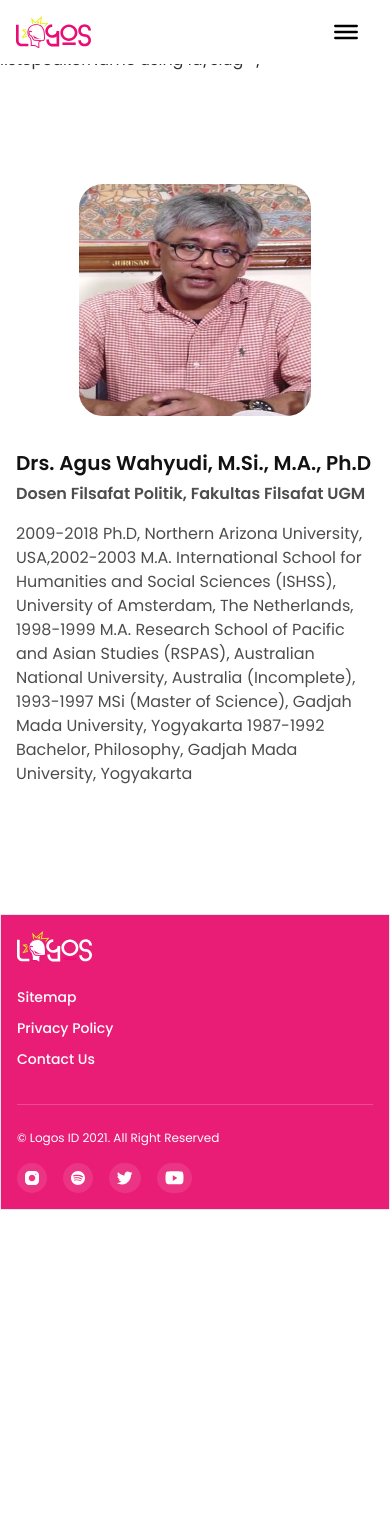
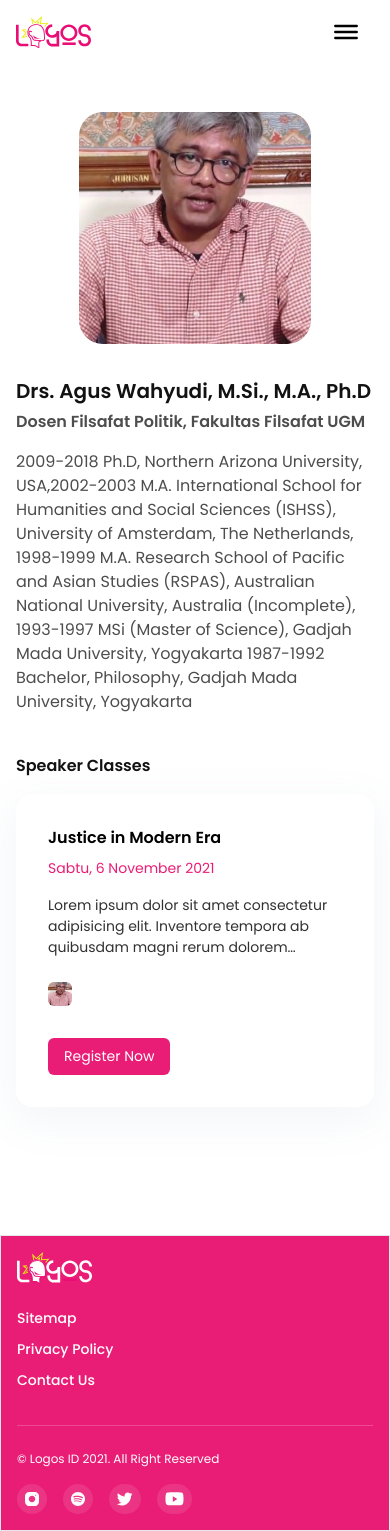
Before and after one commit to logos-engineer/logos-fest, a Next.js app: page /speakers/agus-wahyudi in a window 390 px wide. Before the commit the page ends 1210 px from the top, so only its background shows below. Built offline with nearby package versions, Linux system fonts and the light colour scheme.

Commit message:
fix speaker classlist

```diff
--- a/src/components/Speaker/ListSpeaker.js
+++ b/src/components/Speaker/ListSpeaker.js
@@ -17,7 +17,7 @@ const ListSpeaker = () => {
                 slug={item.slug}
                 name={item.name}
                 university={item.jabatan}
-                imgSrc={item.img}
+                imgSrc={item.imgUrl}
               />
             </div>
           ))}
--- a/src/components/SpeakerDetail/SpeakerClass.js
+++ b/src/components/SpeakerDetail/SpeakerClass.js
@@ -15,12 +15,12 @@ export default function SpeakerClass({ listClass }) {
               <CardSchedule
                 slug={list.slug}
                 category={list.category}
-                key={list.title}
+                key={list.id}
                 title={list.title}
                 date={list.date}
                 subtitle={list.subtitle}
-                urlRegister={list.urlSchedule}
-                imgPerson={list.person}
+                urlRegister={list.url}
+                imgPerson={list.speaker}
               />
             </div>
           ))}
--- a/src/components/SpeakerDetail/SpeakerInfo.js
+++ b/src/components/SpeakerDetail/SpeakerInfo.js
@@ -6,8 +6,9 @@ export default function SpeakerInfo({ photo, name, univ, desc }) {
   return (
     <section id="speaker-info" className="px-4 lg:px-0">
       <Grid className="mt-28 lg:mt-36">
-        <div className="h-[232px] w-[232px] sm:w-[300px] sm:h-[300px] lg:h-[380px] block col-span-full mx-auto rounded-3xl overflow-hidden lg:col-span-4 lg:col-start-2 lg:mx-0 lg:w-full">
+        <div className="h-[232px] w-[232px] lg:h-[380px] block col-span-full mx-auto rounded-3xl overflow-hidden lg:col-span-4 lg:col-start-2 lg:mx-0 lg:w-full">
           <Image
+            objectFit="cover"
             src={photo}
             width={380}
             height={380}
--- /dev/null
+++ b/src/data/listScheduleName.js
@@ -0,0 +1,5 @@
+import { kelas1, kelas2, kelas3, kelas4 } from '@/data/variabels/events'
+
+export const bootcampClass = [kelas1, kelas2, kelas3, kelas4]
+
+export const allSchedule = [...bootcampClass]
--- a/src/data/listSpeakerName.js
+++ b/src/data/listSpeakerName.js
@@ -1,122 +1,33 @@
+import {
+  speaker1,
+  speaker2,
+  speaker3,
+  speaker4,
+  speaker5,
+  speaker6,
+  speaker7,
+  speaker8,
+  speaker9,
+  speaker10,
+  speaker11,
+  speaker12,
+  speaker13,
+} from '@/data/variabels/speakers'
+
 const ListSpeakerName = [
-  {
-    id: 1,
-    name: 'Dr. Phil Fitzerald Kennedy Sitorus, S.Sos., S.Fil.',
-
-    slug: 'phil-kennedy',
-    jabatan: 'Dosen Universitas Pelita Harapan',
-    profile:
-      'Dr. Fitzerald Kennedy Sitorus adalah Dosen Program Studi Liberal Arts. Ia mengajar mata kuliah Sejarah Pemikiran, Filsafat Ilmu Pengetahuan, Etika, dan Logika Terapan. Bidang minatnya meliputi membaca, menulis, dan diskusi. Beliau memperoleh gelar Sarjana Filsafat dari Sekolah Tinggi Filsafat Driyarkara, dan Doktor der Philosophie dari Johann Wolfgang Goethe-Universität, Frankfurt am Main di Jerman',
-    img: '/img/speaker/phil-fitzerald.jpeg',
-  },
-  {
-    id: 2,
-    name: 'Rm. Prof. Dr. Franz Magnis Suseno, SJ',
-    slug: 'franz-magnis',
-    jabatan: 'Guru Besar Emeritus Sekolah Tinggi Filsafat Driyarkara',
-    profile:
-      'Romo Prof. Dr. Franz Magnis-Suseno SJ, rohaniwan, lahir 1936 di Jerman, sejak 1961 di Indonesia, sejak 1977 WNI, belajar filsafat, teologi dan teori politik di Pullach, Yogyakarta dan München; doktorat dalam filsafat 1973 dari Universitas München, sejak 1969 dosen tetap dan sekarang guru besar emeritus Sekolah Tinggi Filsafat Driyarkara di Jakarta. 1987-1998 Ketua Sekolah Tinggi Filsafat Driyarkara, 2008-2017 Ketua Pengurus Yayasan Pendidikan Driyarkara. Sejak 1976 ia mengajar di Universitas Indonesia dan selama 9 tahun di Universitas Katolik Parahyangan Bandung. Ia juga menjadi dosen tamu di beberapa perguruan tinggi di Eropa. ',
-    img: '/img/speaker/franz-magnis.jpg',
-  },
-  {
-    id: 3,
-    name: 'Drs. Agus Wahyudi, M.Si., M.A., Ph.D',
-    slug: 'agus-wahyudi',
-    jabatan: 'Dosen Filsafat Politik, Fakultas Filsafat UGM',
-    profile:
-      '2009-2018 Ph.D, Northern Arizona University, USA,2002-2003 M.A. International School for Humanities and Social Sciences (ISHSS), University of Amsterdam, The Netherlands, 1998-1999 M.A. Research School of Pacific and Asian Studies (RSPAS), Australian National University, Australia (Incomplete), 1993-1997 MSi (Master of Science), Gadjah Mada University, Yogyakarta 1987-1992 Bachelor, Philosophy, Gadjah Mada University, Yogyakarta',
-    img: '/img/speaker/agus-wahyudi.png',
-  },
-  {
-    id: 4,
-    name: 'Martin Suryajaya, M.Hum',
-    slug: 'martin-surjaya',
-    jabatan: 'Kandidat Doktor STF Driyarkara, Jakarta',
-    profile:
-      '2005-2009 S1 STF Driyarkara, Jakarta (jurusan Filsafat) 2010-2012 S2 STF Driyarkara, Jakarta (jurusan Filsafat), 2019 - sekarang kandidat doktor STF Driyarkara, Jakarta (jurusan Filsafat)',
-    img: '/img/speaker/martin-suryajaya.jpg',
-  },
-  {
-    id: 5,
-    name: 'Zainal Arifin Mochtar',
-    slug: 'zainal-arifin',
-    jabatan: 'Pakar Hukum Tata Negara UGM',
-    profile:
-      'Zainal Arifin Mochtar adalah seorang dosen Fakultas Hukum Universitas Gadjah Mada (FH-UGM) Yogyakarta. Zainal juga merupakan alumnus dari tempat ia mengajar. Lulus bergelar sarjana hukum dari UGM di tahun 2003 dengan menyusun tugas akhir berjudul “Konsep Pertanggungjawaban Pelaku Crimes Against Humanity di Pengadilan HAM. Aktif sebagai dosen, juga pegiat antikorupsi dirinya juga aktif meneliti. Zainal tercatat pernah tergabung dalam Pusat Studi Hak Asasi Manusia (PUSHAM) UII Yogyakarta tahun 2001. Sebagai peneliti, Zainal memiliki ketertarikan pada Peradilan Tata Usaha Negara, Hukum Administrasi Negara dan Sosio Humaniora. Di tahun 2012 dirinya memeroleh gelar doktoral dari Universitas Gadjah Mada (UGM) Yogakarta.',
-    img: '/img/speaker/zainal-arifin.jpg',
-  },
-  {
-    id: 6,
-    name: 'Gandjar Laksmana Bonaprapta',
-    slug: 'gandjar-laksmana',
-    jabatan: 'Pakar Hukum Universitas Indonesia',
-    profile:
-      'Ganjar Laksmana Bonaprapta merupakan ahli hukum pidana dan pengajar pada Fakultas Hukum Universitas Indonesia. ',
-    img: '/img/speaker/gandjar-laksmana.png',
-  },
-  {
-    id: 7,
-    name: 'Dr. Tasya Safiranita, SH., MH.',
-    slug: 'tasya-safiranita',
-    jabatan: 'Kepala Pusat Studi Cyber Law & Transformasi Digital FH Unpad',
-    profile:
-      'Dr. Tasya Safiranita, SH., MH. is a permanent lecturer at the Faculty of Law, Padjajaran University. In 2008 she received her Bachelor of Law degree from the Faculty of Law, Padjajaran University. Subsequently, she earned a Masters in Business Law and a Doctor of Law from the Faculty of Law, Padjajaran University, with cum laude.',
-    img: '/img/speaker/tasya-safiranita.jpeg',
-  },
-  {
-    id: 8,
-    name: 'Peter Carey',
-    slug: 'peter-carey',
-    jabatan: 'Sejarawan, Dosen Sejarah Universitas Indonesia',
-    profile:
-      'Fellow Emeritus (profesor penghormatan) dari Trinity College, Oxford. Tutor sejarah modern di Trinity College, Oxford (1979-2008). Adjunct Professor (Profesor Tamu), Fakultas Ilmu Budaya Universitas Indonesia',
-    img: '/img/speaker/peter-carey.jpeg',
-  },
-  {
-    id: 9,
-    name: 'Yoes C. Kenawas',
-    slug: 'yoes-c',
-    jabatan: 'Peneliti Ilmu Politik',
-    profile:
-      'MA in Political Science, Northwestern University (Amerika Serikat)M.Sc in Asian Studies, S. Rajaratnam School of International Studies, Nanyang Technological University (Singapura)M.Si in Corporate Communications, London School of Public Relations (Indonesia)S.IP Hubungan Internasional - Universitas Katolik Parahyangan (Indonesia)',
-    img: '/img/speaker/yoes-kenawas.jpeg',
-  },
-  {
-    id: 10,
-    name: 'Amalia Nur Andini S.Hum., M.A.',
-    slug: 'amalia-nur',
-    jabatan: 'Peneliti Ilmu Politik',
-    profile:
-      'MA in Political Science, Northwestern University (Amerika Serikat)M.Sc in Asian Studies, S. Rajaratnam School of International Studies, Nanyang Technological University (Singapura)M.Si in Corporate Communications, London School of Public Relations (Indonesia) S.IP Hubungan Internasional - Universitas Katolik Parahyangan (Indonesia)',
-    img: '/img/speaker/amalia-nur-andini.jpg',
-  },
-  {
-    id: 11,
-    name: 'Ikhaputri Widiantini',
-    slug: 'ikhaputri-widiantini',
-    jabatan: 'Dosen Ilmu Filsafat Universitas Indonesia',
-    profile:
-      'Mengajar di Program Sarjana Ilmu Filsafat, Fakultas Ilmu Pengetahuan Budaya, Universitas Indonesia. Saat ini di UI mengampu kelas Paradigma Feminis, Filsafat dan HAM, Metafisika, Filsafat Seni, dan Estetika. Pernah memegang project pendidikan di Yayasan Jurnal Perempuan, menjadi redaksi Jurnal Perempuan periode 2009-2011, dan hingga sekarang masih aktif membantu sebagai editor lepas di Jurnal Perempuan. Memiliki ketertarikan pada riset bertema feminisme, seni, dan estetika terutama pada pemikiran abjeksi dari Julia Kristeva. ',
-    img: '/img/speaker/ikhaputri-widiantini.jpeg',
-  },
-  {
-    id: 12,
-    name: 'Syarif Maulana',
-    slug: 'syarif-maulana',
-    jabatan: 'Dosen Filsafat Universitas Parahyangan',
-    profile:
-      'Syarif Maulana lahir di Bandung, 30 November 1985. Saat ini ia menjadi pengajar di Fakultas Filsafat, Universitas Katolik Parahyangan dan mahasiswa doktoral di Sekolah Tinggi Filsafat Driyarkara. Di masa pandemi, Syarif menginisiasi kelas belajar filsafat daring bernama Kelas Isolasi. Buku yang pernah ditulisnya antara lain Kumpulan Kalimat Demotivasi: Panduan Menjalani Hidup dengan Biasa-Biasa Saja (2020), Nasib Manusia: Kisah Awal Uzhara, Eksil di Rusia (2021) dan Kumpulan Kalimat Demotivasi 2: Panduan Hidup Bahagia untuk Medioker (2021). Syarif juga merupakan ketua panitia Philofest ID 2020 dan pengajar PhiloKids atau kelas filsafat untuk anak usia 10-15 tahun. ',
-    img: '/img/speaker/syarif-maulana.jpg',
-  },
-  {
-    id: 13,
-    name: 'Hera Diani',
-    slug: 'hera-diani',
-    jabatan: 'Writer/Editor/Communication Consultant',
-    profile:
-      'An accomplished Journalist with  21 years of experience for print anddigital media. A Co-founder of Magdalene.co, a web magazine focusingon women and gender issues. A seasoned Communication Consultantspecializing in sustainable development and public health campaign,for non-profits and multilateral agencies',
-    img: '/img/speaker/hera-diani.png',
-  },
+  speaker1,
+  speaker2,
+  speaker3,
+  speaker4,
+  speaker5,
+  speaker6,
+  speaker7,
+  speaker8,
+  speaker9,
+  speaker10,
+  speaker11,
+  speaker12,
+  speaker13,
 ]
 
 export default ListSpeakerName
--- a/src/data/variabels/speakers.js
+++ b/src/data/variabels/speakers.js
@@ -1,104 +1,118 @@
 export const speaker1 = {
   id: 1,
   name: 'Dr. Phil Fitzerald Kennedy Sitorus, S.Sos., S.Fil.',
+
+  slug: 'phil-kennedy',
   jabatan: 'Dosen Universitas Pelita Harapan',
   profile:
     'Dr. Fitzerald Kennedy Sitorus adalah Dosen Program Studi Liberal Arts. Ia mengajar mata kuliah Sejarah Pemikiran, Filsafat Ilmu Pengetahuan, Etika, dan Logika Terapan. Bidang minatnya meliputi membaca, menulis, dan diskusi. Beliau memperoleh gelar Sarjana Filsafat dari Sekolah Tinggi Filsafat Driyarkara, dan Doktor der Philosophie dari Johann Wolfgang Goethe-Universität, Frankfurt am Main di Jerman',
-  img: '/img/speaker/phil-fitzerald.jpeg',
+  imgUrl: '/img/speaker/phil-fitzerald.jpeg',
 }
 export const speaker2 = {
   id: 2,
   name: 'Rm. Prof. Dr. Franz Magnis Suseno, SJ',
+  slug: 'franz-magnis',
   jabatan: 'Guru Besar Emeritus Sekolah Tinggi Filsafat Driyarkara',
   profile:
     'Romo Prof. Dr. Franz Magnis-Suseno SJ, rohaniwan, lahir 1936 di Jerman, sejak 1961 di Indonesia, sejak 1977 WNI, belajar filsafat, teologi dan teori politik di Pullach, Yogyakarta dan München; doktorat dalam filsafat 1973 dari Universitas München, sejak 1969 dosen tetap dan sekarang guru besar emeritus Sekolah Tinggi Filsafat Driyarkara di Jakarta. 1987-1998 Ketua Sekolah Tinggi Filsafat Driyarkara, 2008-2017 Ketua Pengurus Yayasan Pendidikan Driyarkara. Sejak 1976 ia mengajar di Universitas Indonesia dan selama 9 tahun di Universitas Katolik Parahyangan Bandung. Ia juga menjadi dosen tamu di beberapa perguruan tinggi di Eropa. ',
-  img: '/img/speaker/franz-magnis.jpg',
+  imgUrl: '/img/speaker/franz-magnis.jpg',
 }
 export const speaker3 = {
   id: 3,
   name: 'Drs. Agus Wahyudi, M.Si., M.A., Ph.D',
+  slug: 'agus-wahyudi',
   jabatan: 'Dosen Filsafat Politik, Fakultas Filsafat UGM',
   profile:
     '2009-2018 Ph.D, Northern Arizona University, USA,2002-2003 M.A. International School for Humanities and Social Sciences (ISHSS), University of Amsterdam, The Netherlands, 1998-1999 M.A. Research School of Pacific and Asian Studies (RSPAS), Australian National University, Australia (Incomplete), 1993-1997 MSi (Master of Science), Gadjah Mada University, Yogyakarta 1987-1992 Bachelor, Philosophy, Gadjah Mada University, Yogyakarta',
-  img: '/img/speaker/agus-wahyudi.png',
+  imgUrl: '/img/speaker/agus-wahyudi.png',
 }
 export const speaker4 = {
   id: 4,
   name: 'Martin Suryajaya, M.Hum',
+  slug: 'martin-surjaya',
   jabatan: 'Kandidat Doktor STF Driyarkara, Jakarta',
   profile:
     '2005-2009 S1 STF Driyarkara, Jakarta (jurusan Filsafat) 2010-2012 S2 STF Driyarkara, Jakarta (jurusan Filsafat), 2019 - sekarang kandidat doktor STF Driyarkara, Jakarta (jurusan Filsafat)',
-  img: '/img/speaker/martin-suryajaya.jpg',
+  imgUrl: '/img/speaker/martin-suryajaya.jpg',
 }
 export const speaker5 = {
   id: 5,
   name: 'Zainal Arifin Mochtar',
+  slug: 'zainal-arifin',
   jabatan: 'Pakar Hukum Tata Negara UGM',
   profile:
     'Zainal Arifin Mochtar adalah seorang dosen Fakultas Hukum Universitas Gadjah Mada (FH-UGM) Yogyakarta. Zainal juga merupakan alumnus dari tempat ia mengajar. Lulus bergelar sarjana hukum dari UGM di tahun 2003 dengan menyusun tugas akhir berjudul “Konsep Pertanggungjawaban Pelaku Crimes Against Humanity di Pengadilan HAM. Aktif sebagai dosen, juga pegiat antikorupsi dirinya juga aktif meneliti. Zainal tercatat pernah tergabung dalam Pusat Studi Hak Asasi Manusia (PUSHAM) UII Yogyakarta tahun 2001. Sebagai peneliti, Zainal memiliki ketertarikan pada Peradilan Tata Usaha Negara, Hukum Administrasi Negara dan Sosio Humaniora. Di tahun 2012 dirinya memeroleh gelar doktoral dari Universitas Gadjah Mada (UGM) Yogakarta.',
-  img: '/img/speaker/zainal-arifin.jpg',
+  imgUrl: '/img/speaker/zainal-arifin.jpg',
 }
 export const speaker6 = {
   id: 6,
   name: 'Gandjar Laksmana Bonaprapta',
+  slug: 'gandjar-laksmana',
   jabatan: 'Pakar Hukum Universitas Indonesia',
   profile:
     'Ganjar Laksmana Bonaprapta merupakan ahli hukum pidana dan pengajar pada Fakultas Hukum Universitas Indonesia. ',
-  img: '/img/speaker/gandjar-laksmana.png',
+  imgUrl: '/img/speaker/gandjar-laksmana.png',
 }
 export const speaker7 = {
   id: 7,
   name: 'Dr. Tasya Safiranita, SH., MH.',
+  slug: 'tasya-safiranita',
   jabatan: 'Kepala Pusat Studi Cyber Law & Transformasi Digital FH Unpad',
   profile:
     'Dr. Tasya Safiranita, SH., MH. is a permanent lecturer at the Faculty of Law, Padjajaran University. In 2008 she received her Bachelor of Law degree from the Faculty of Law, Padjajaran University. Subsequently, she earned a Masters in Business Law and a Doctor of Law from the Faculty of Law, Padjajaran University, with cum laude.',
-  img: '/img/speaker/tasya-safiranita.jpeg',
+  imgUrl: '/img/speaker/tasya-safiranita.jpeg',
 }
 export const speaker8 = {
   id: 8,
   name: 'Peter Carey',
+  slug: 'peter-carey',
   jabatan: 'Sejarawan, Dosen Sejarah Universitas Indonesia',
   profile:
     'Fellow Emeritus (profesor penghormatan) dari Trinity College, Oxford. Tutor sejarah modern di Trinity College, Oxford (1979-2008). Adjunct Professor (Profesor Tamu), Fakultas Ilmu Budaya Universitas Indonesia',
-  img: '/img/speaker/peter-carey.jpeg',
+  imgUrl: '/img/speaker/peter-carey.jpeg',
 }
 export const speaker9 = {
   id: 9,
   name: 'Yoes C. Kenawas',
+  slug: 'yoes-c',
   jabatan: 'Peneliti Ilmu Politik',
   profile:
     'MA in Political Science, Northwestern University (Amerika Serikat)M.Sc in Asian Studies, S. Rajaratnam School of International Studies, Nanyang Technological University (Singapura)M.Si in Corporate Communications, London School of Public Relations (Indonesia)S.IP Hubungan Internasional - Universitas Katolik Parahyangan (Indonesia)',
-  img: '/img/speaker/yoes-kenawas.jpeg',
+  imgUrl: '/img/speaker/yoes-kenawas.jpeg',
 }
 export const speaker10 = {
   id: 10,
   name: 'Amalia Nur Andini S.Hum., M.A.',
+  slug: 'amalia-nur',
   jabatan: 'Peneliti Ilmu Politik',
   profile:
     'MA in Political Science, Northwestern University (Amerika Serikat)M.Sc in Asian Studies, S. Rajaratnam School of International Studies, Nanyang Technological University (Singapura)M.Si in Corporate Communications, London School of Public Relations (Indonesia) S.IP Hubungan Internasional - Universitas Katolik Parahyangan (Indonesia)',
-  img: '/img/speaker/amalia-nur-andini.jpg',
+  imgUrl: '/img/speaker/amalia-nur-andini.jpg',
 }
 export const speaker11 = {
   id: 11,
   name: 'Ikhaputri Widiantini',
+  slug: 'ikhaputri-widiantini',
   jabatan: 'Dosen Ilmu Filsafat Universitas Indonesia',
   profile:
     'Mengajar di Program Sarjana Ilmu Filsafat, Fakultas Ilmu Pengetahuan Budaya, Universitas Indonesia. Saat ini di UI mengampu kelas Paradigma Feminis, Filsafat dan HAM, Metafisika, Filsafat Seni, dan Estetika. Pernah memegang project pendidikan di Yayasan Jurnal Perempuan, menjadi redaksi Jurnal Perempuan periode 2009-2011, dan hingga sekarang masih aktif membantu sebagai editor lepas di Jurnal Perempuan. Memiliki ketertarikan pada riset bertema feminisme, seni, dan estetika terutama pada pemikiran abjeksi dari Julia Kristeva. ',
-  img: '/img/speaker/ikhaputri-widiantini.jpeg',
+  imgUrl: '/img/speaker/ikhaputri-widiantini.jpeg',
 }
 export const speaker12 = {
   id: 12,
   name: 'Syarif Maulana',
+  slug: 'syarif-maulana',
   jabatan: 'Dosen Filsafat Universitas Parahyangan',
   profile:
     'Syarif Maulana lahir di Bandung, 30 November 1985. Saat ini ia menjadi pengajar di Fakultas Filsafat, Universitas Katolik Parahyangan dan mahasiswa doktoral di Sekolah Tinggi Filsafat Driyarkara. Di masa pandemi, Syarif menginisiasi kelas belajar filsafat daring bernama Kelas Isolasi. Buku yang pernah ditulisnya antara lain Kumpulan Kalimat Demotivasi: Panduan Menjalani Hidup dengan Biasa-Biasa Saja (2020), Nasib Manusia: Kisah Awal Uzhara, Eksil di Rusia (2021) dan Kumpulan Kalimat Demotivasi 2: Panduan Hidup Bahagia untuk Medioker (2021). Syarif juga merupakan ketua panitia Philofest ID 2020 dan pengajar PhiloKids atau kelas filsafat untuk anak usia 10-15 tahun. ',
-  img: '/img/speaker/syarif-maulana.jpg',
+  imgUrl: '/img/speaker/syarif-maulana.jpg',
 }
 export const speaker13 = {
   id: 13,
   name: 'Hera Diani',
+  slug: 'hera-diani',
   jabatan: 'Writer/Editor/Communication Consultant',
   profile:
     'An accomplished Journalist with  21 years of experience for print anddigital media. A Co-founder of Magdalene.co, a web magazine focusingon women and gender issues. A seasoned Communication Consultantspecializing in sustainable development and public health campaign,for non-profits and multilateral agencies',
-  img: '/img/speaker/hera-diani.png',
+  imgUrl: '/img/speaker/hera-diani.png',
 }
--- a/src/pages/speakers/[name].js
+++ b/src/pages/speakers/[name].js
@@ -1,28 +1,25 @@
 import Layout from '@/components/Layout/Layout'
 import React from 'react'
-import listSchedule from '@/data/listSchedule'
 import SpeakerInfo from '@/components/SpeakerDetail/SpeakerInfo'
 import SpeakerClass from '@/components/SpeakerDetail/SpeakerClass'
 import Head from 'next/head'
 import ListSpeakerName from '@/data/listSpeakerName'
+import { allSchedule } from '@/data/listScheduleName'
 
-export default function SpeakerDetail({ speakerData }) {
-  console.log(speakerData)
+export default function SpeakerDetail({ speakerData, speakerClass }) {
   return (
     <>
       <Head>
         <title>Speaker Detail</title>
       </Head>
       <Layout>
-        /* * TODO : use getServerSide/getStaticProps to get data for detail
-        speaker from listSpeakerName using id/slug */
         <SpeakerInfo
-          photo={speakerData.img}
+          photo={speakerData.imgUrl}
           name={speakerData.name}
           univ={speakerData.jabatan}
           desc={speakerData.profile}
         />
-        {/* <SpeakerClass listClass={listSchedule[0].schedule} /> */}
+        <SpeakerClass listClass={speakerClass} />
       </Layout>
     </>
   )
@@ -35,13 +32,29 @@ export function getStaticPaths() {
 }
 
 export function getStaticProps({ params }) {
+  //Get Speaker Data
   const speakerIndex = ListSpeakerName.map((data) => data.slug).indexOf(
     params.name
   )
   const speakerData = ListSpeakerName[speakerIndex]
+  const speakerClass = []
+
+  //Get Speaker Class
+  allSchedule.map((data) =>
+    data.map((child) =>
+      child.speaker.map((speak) => {
+        if (speak.slug === params.name) {
+          speakerClass.push(child)
+          return
+        }
+      })
+    )
+  )
+
   return {
     props: {
       speakerData,
+      speakerClass: speakerClass,
     },
   }
 }
```
Also changed, not shown: src/data/variabels/events.js (+39 -13 lines).
